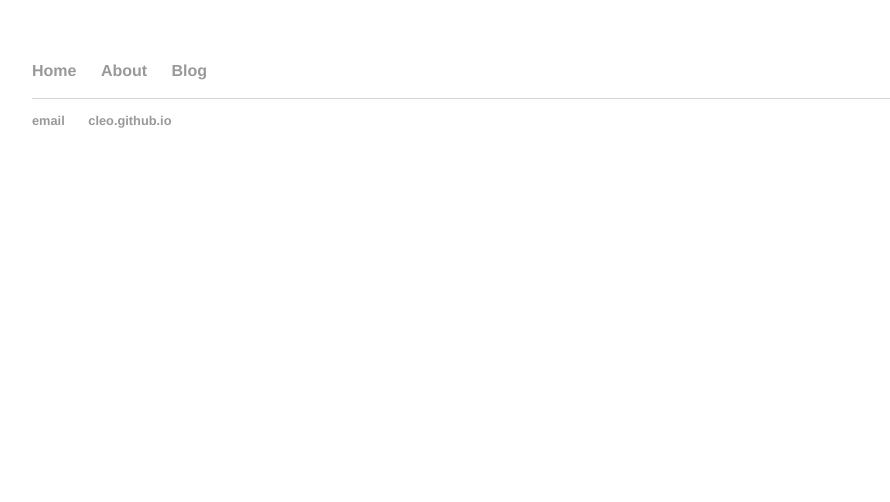
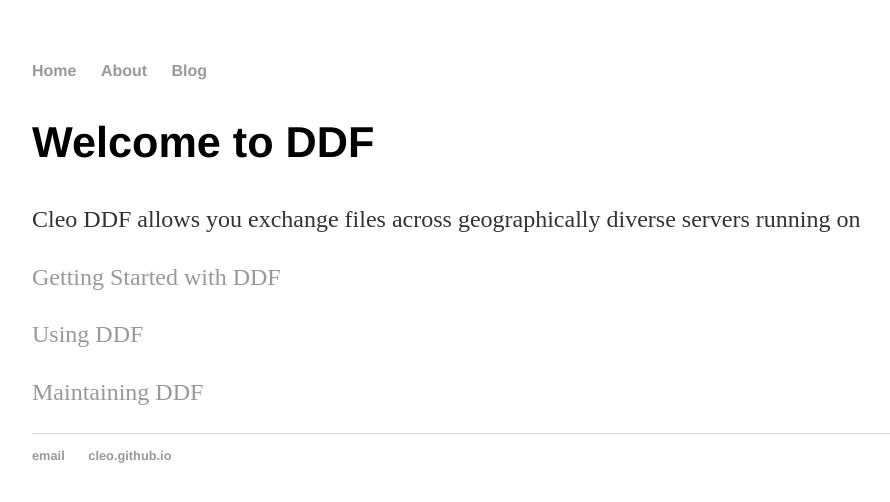
Before and after one commit to wkellett/cleo.github.io, a Jekyll site: the page built from DDF/index.md, in a window 1280 px wide. Shown: the top 502 px of the page, without its empty margins (160-1050 px from the left). Built offline with Jekyll 4.4.1, drawn with Linux system fonts in a browser that asks for light colours.

Commit message:
Update index.md

```diff
--- a/DDF/index.md
+++ b/DDF/index.md
@@ -2,3 +2,13 @@
 layout: default
 title: Welcome to DDF
 ---
+
+## Welcome to DDF
+
+Cleo DDF allows you exchange files across geographically diverse servers running on
+
+[Getting Started with DDF](GettingStarted.html)
+
+[Using DDF](UsingDDF.html)
+
+[Maintaining DDF](MaintainingDDF.html)
```
